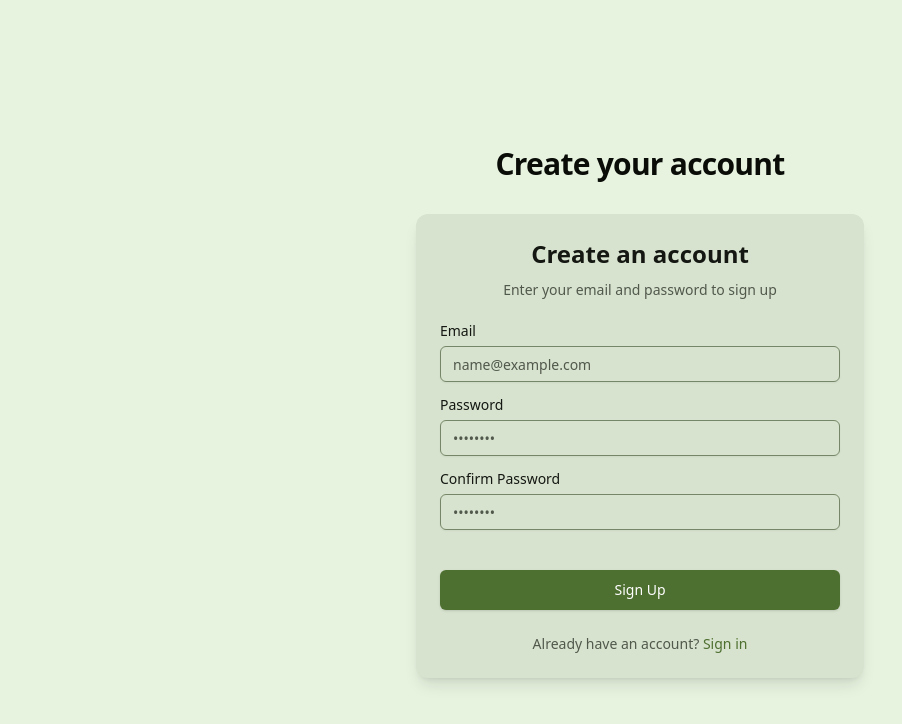
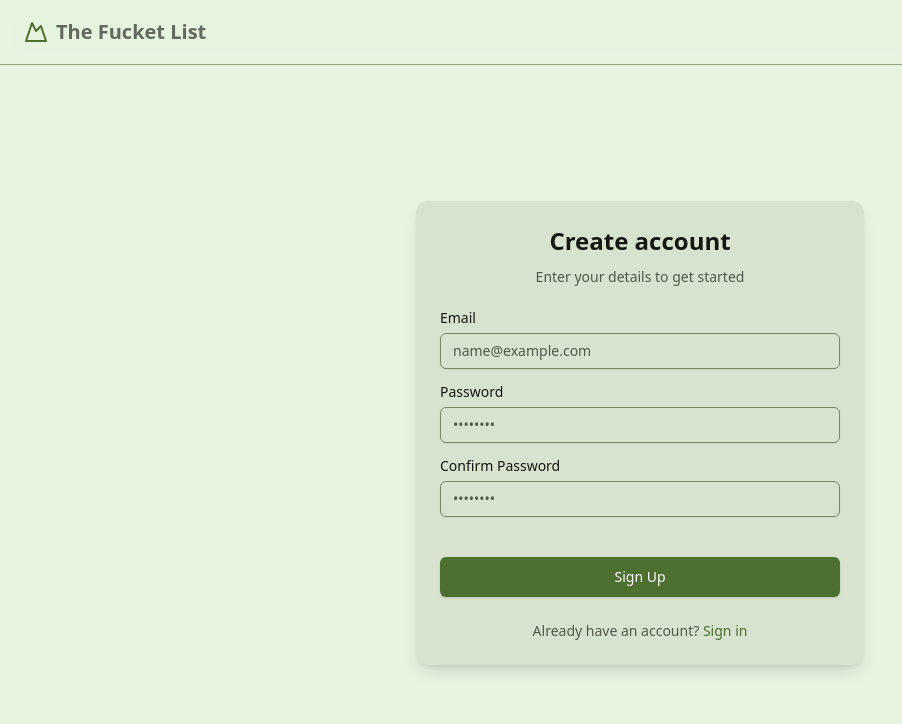
Before and after one commit to perryfardella/fucket-list, a Next.js app: page /signup in a window 1280 px wide. Shown: the top 724 px of the page, without its empty margins (0-902 px from the left). Built offline with nearby package versions, Linux system fonts and the light colour scheme; no server answers.

Commit message:
Nav + signin/signup cleanups

```diff
--- a/app/components/LoginForm.tsx
+++ b/app/components/LoginForm.tsx
@@ -43,11 +43,9 @@ export default function LoginForm() {
   return (
     <Card className="w-full max-w-md mx-auto shadow-lg border-0">
       <CardHeader className="space-y-1">
-        <CardTitle className="text-2xl font-bold text-center">
-          Welcome back
-        </CardTitle>
+        <CardTitle className="text-2xl text-center">Welcome back</CardTitle>
         <CardDescription className="text-center">
-          Enter your credentials to sign in to your account
+          Enter your credentials to continue
         </CardDescription>
       </CardHeader>
       <CardContent className="space-y-4">
--- a/app/components/SignupForm.tsx
+++ b/app/components/SignupForm.tsx
@@ -50,11 +50,9 @@ export default function SignupForm() {
   return (
     <Card className="w-full max-w-md mx-auto shadow-lg border-0">
       <CardHeader className="space-y-1">
-        <CardTitle className="text-2xl font-bold text-center">
-          Create an account
-        </CardTitle>
+        <CardTitle className="text-2xl text-center">Create account</CardTitle>
         <CardDescription className="text-center">
-          Enter your email and password to sign up
+          Enter your details to get started
         </CardDescription>
       </CardHeader>
       <CardContent className="space-y-4">
--- a/app/login/page.tsx
+++ b/app/login/page.tsx
@@ -1,15 +1,26 @@
 import LoginForm from "../components/LoginForm";
+import { Link } from "@/components/ui/link";
+import { Mountain } from "lucide-react";
 
 export default function LoginPage() {
   return (
-    <div className="flex min-h-screen flex-col items-center justify-center py-12 sm:px-6 lg:px-8">
-      <div className="sm:mx-auto sm:w-full sm:max-w-md">
-        <h2 className="mt-6 text-center text-3xl font-bold tracking-tight">
-          Log in to your account
-        </h2>
-      </div>
-      <div className="mt-8 sm:mx-auto sm:w-full sm:max-w-md">
-        <LoginForm />
+    <div className="flex min-h-screen flex-col">
+      <header className="border-b bg-background/95 backdrop-blur supports-[backdrop-filter]:bg-background/60">
+        <div className="container flex h-16 items-center px-4 md:px-6 mx-auto max-w-7xl">
+          <Link
+            href="/"
+            className="flex items-center gap-2 font-bold text-xl"
+            variant="nav"
+          >
+            <Mountain className="h-6 w-6 text-primary" />
+            <span>The Fucket List</span>
+          </Link>
+        </div>
+      </header>
+      <div className="flex-1 flex flex-col items-center justify-center py-8">
+        <div className="w-full sm:mx-auto sm:max-w-md">
+          <LoginForm />
+        </div>
       </div>
     </div>
   );
--- a/app/page.tsx
+++ b/app/page.tsx
@@ -21,7 +21,16 @@ export default function Home() {
       {/* Navigation */}
       <header className="border-b bg-background/95 backdrop-blur supports-[backdrop-filter]:bg-background/60">
         <div className="container flex h-16 items-center justify-between px-4 md:px-6 mx-auto max-w-7xl">
-          <div className="font-bold text-2xl">The Fucket List</div>
+          <div className="">
+            <Link
+              href="/"
+              className="flex items-center gap-2 font-bold text-xl"
+              variant="nav"
+            >
+              <Mountain className="h-6 w-6 text-primary" />
+              <span>The Fucket List</span>
+            </Link>
+          </div>
           <nav className="flex items-center gap-4">
             <Link href="/login" variant="nav">
               Log in
--- a/app/signup/page.tsx
+++ b/app/signup/page.tsx
@@ -1,15 +1,26 @@
 import SignupForm from "../components/SignupForm";
+import { Link } from "@/components/ui/link";
+import { Mountain } from "lucide-react";
 
 export default function SignupPage() {
   return (
-    <div className="flex min-h-screen flex-col items-center justify-center py-12 sm:px-6 lg:px-8">
-      <div className="sm:mx-auto sm:w-full sm:max-w-md">
-        <h2 className="mt-6 text-center text-3xl font-bold tracking-tight">
-          Create your account
-        </h2>
-      </div>
-      <div className="mt-8 sm:mx-auto sm:w-full sm:max-w-md">
-        <SignupForm />
+    <div className="flex min-h-screen flex-col">
+      <header className="border-b bg-background/95 backdrop-blur supports-[backdrop-filter]:bg-background/60">
+        <div className="container flex h-16 items-center px-4 md:px-6 mx-auto max-w-7xl">
+          <Link
+            href="/"
+            className="flex items-center gap-2 font-bold text-xl"
+            variant="nav"
+          >
+            <Mountain className="h-6 w-6 text-primary" />
+            <span>The Fucket List</span>
+          </Link>
+        </div>
+      </header>
+      <div className="flex-1 flex flex-col items-center justify-center py-8">
+        <div className="w-full sm:mx-auto sm:max-w-md">
+          <SignupForm />
+        </div>
       </div>
     </div>
   );
```
